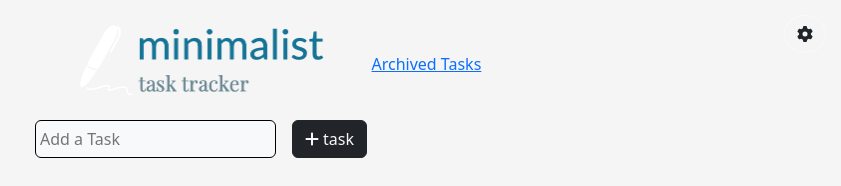
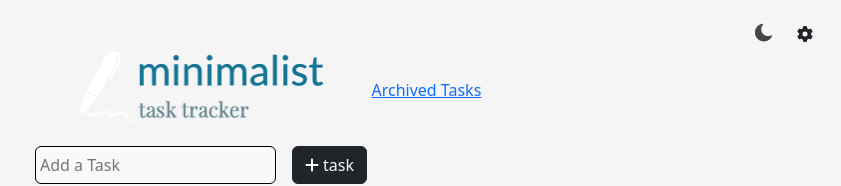
Before and after one commit to miljkovicjovan/minimalist-task-tracker, a React (Create React App) app: page / in a window 1280 px wide. Shown: the top 186 px of the page, without its empty margins (439-1280 px from the left). Built offline with nearby package versions, Linux system fonts and the light colour scheme.

Commit message:
switch-mode-updated

```diff
--- a/src/components/SettingsModal.jsx
+++ b/src/components/SettingsModal.jsx
@@ -1,6 +1,8 @@
 import { Button, Modal, Form, CloseButton } from "react-bootstrap";
 import { FontAwesomeIcon } from "@fortawesome/react-fontawesome";
 import { faGear } from "@fortawesome/free-solid-svg-icons";
+import  moon  from "../assets/moon.png"
+import  sun  from "../assets/sun.png"
 import { useState, useEffect } from "react";
 
 function SettingsModal({ settings, setSettings }) {
@@ -21,7 +23,6 @@ function SettingsModal({ settings, setSettings }) {
 			askForBulkUnarchivingConfirmation: isChecked,
 			askForUnarchivingConfirmation: isChecked,
 			askForEditingConfirmation: isChecked,
-			askForSwitchDarkMode:isChecked,
 		});
 	};
 
@@ -43,8 +44,8 @@ function SettingsModal({ settings, setSettings }) {
 		setSettings({ ...settings, askForUnarchivingConfirmation: e.target.checked });
 	const handleSwitchEditingChange = (e) =>
 		setSettings({ ...settings, askForEditingConfirmation: e.target.checked });
-	const handleSwitchDarkMode = (e) =>
-		setSettings({ ...settings, askForSwitchDarkMode: e.target.checked });
+	const handleSwitchDarkMode = () =>
+		setSettings({ ...settings, askForSwitchDarkMode: !settings.askForSwitchDarkMode });
 
 	function isSwitched() {
 		if (settings.askForBulkReactivatingConfirmation &&
@@ -55,8 +56,7 @@ function SettingsModal({ settings, setSettings }) {
 			settings.askForArchivingConfirmation &&
 			settings.askForBulkUnarchivingConfirmation &&
 			settings.askForUnarchivingConfirmation &&
-			settings.askForEditingConfirmation &&
-			settings.askForSwitchDarkMode) {
+			settings.askForEditingConfirmation) {
 				return true;
 		} else return false;
 	}
@@ -69,6 +69,13 @@ function SettingsModal({ settings, setSettings }) {
   }, [settings]);
   return (
 		<>
+			<div style={{paddingBottom:"26px"}}>
+				<img src={settings.askForSwitchDarkMode ? moon : sun}
+					alt="switchModeImage"
+					className="position-fixed "
+					style={{top:"20px", right:"65px", height:"25px" , width:"25px", borderRadius:"15px", cursor:"pointer"}}
+					onClick={() => handleSwitchDarkMode()}
+				/>
 				<Button
 					variant={settings.askForSwitchDarkMode ? "white" : "dark"}
 					className={`position-fixed rounded-circle ${settings.askForSwitchDarkMode ? "border-light" : "border-dark"} `}
@@ -77,6 +84,7 @@ function SettingsModal({ settings, setSettings }) {
 				>
 					<FontAwesomeIcon icon={faGear}/>
 				</Button>
+			</div>
 			<Modal fullscreen="sm-down" show={show} onHide={handleClose} >
 				<Modal.Header className={settings.askForSwitchDarkMode ? 'text-light bg-dark' : 'text-dark bg-light'}>
 						<Modal.Title>Settings</Modal.Title>
@@ -147,12 +155,6 @@ function SettingsModal({ settings, setSettings }) {
 							checked={settings.askForUnarchivingConfirmation}
 							onChange={handleSwitchUnarchiveChange}
 						/>
-						<Form.Check
-							type="switch"
-							label="Switch Mode"
-							checked={settings.askForSwitchDarkMode}
-							onChange={handleSwitchDarkMode}
-						/>
 					</Form>
 				</Modal.Body>
 			</Modal>
```
Also changed, not shown: src/assets/moon.png (added), src/assets/sun.png (added). Lines whose indentation alone changed are shown as unchanged.
